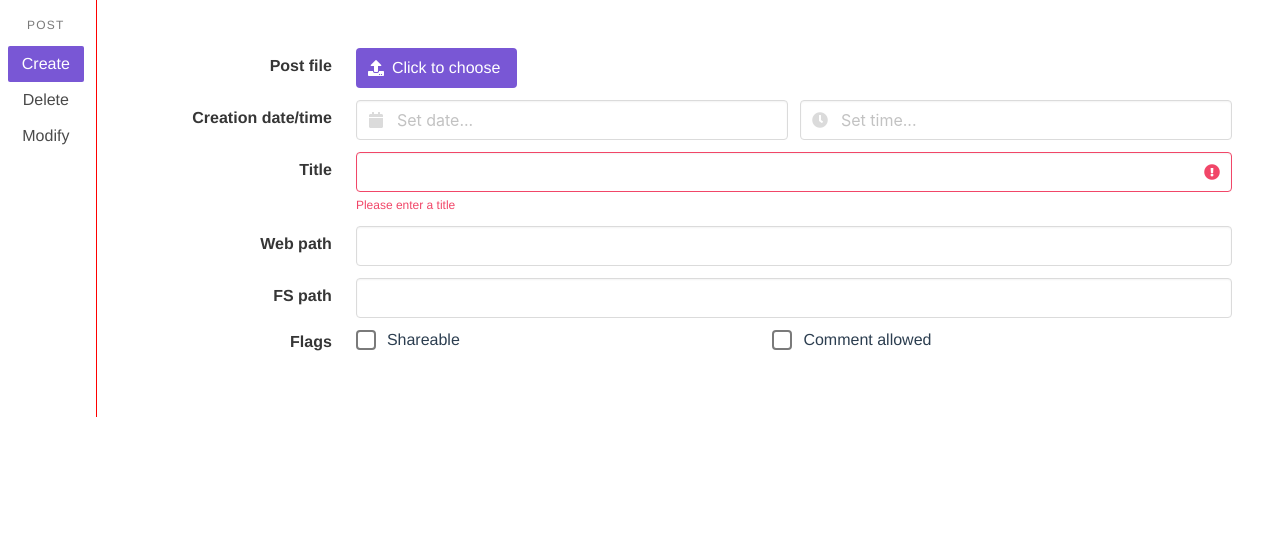
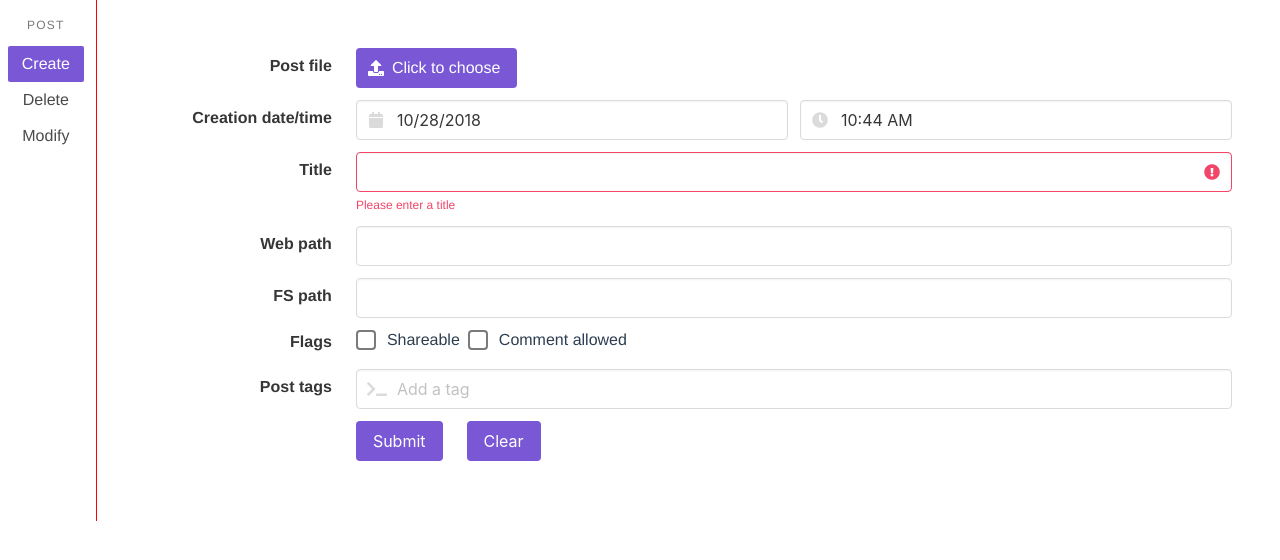
Before and after one commit to dmytro-bilokha/nibee, a Vue app in the folder admin-frontend/: page /#/create in a window 1280 px wide. Shown: the top 560 px of the page. Built offline with nearby package versions, Linux system fonts and the light colour scheme.

Commit message:
Added taginput and buttons to the UI

```diff
--- a/admin-frontend/src/views/CreatePost.vue
+++ b/admin-frontend/src/views/CreatePost.vue
@@ -32,11 +32,13 @@
               placeholder="Set date..."
               icon="calendar"
               editable
+              v-model="creationDate"
             />
             <b-timepicker
               placeholder="Set time..."
               icon="clock"
               editable
+              v-model="creationTime"
             />
           </b-field>
           <b-field
@@ -72,6 +74,7 @@
             horizontal
             label="Flags"
           >
+            <p class="control">
             <b-checkbox
             >
               Shareable
@@ -79,6 +82,31 @@
             <b-checkbox>
               Comment allowed
             </b-checkbox>
+            </p>
+          </b-field>
+          <b-field
+            horizontal
+            label="Post tags"
+          >
+            <b-taginput
+                v-model="tags"
+                :data="filteredTags"
+                autocomplete
+                :allow-new="false"
+                field="name"
+                icon="terminal"
+                placeholder="Add a tag"
+                @typing="updateFilteredTags">
+            </b-taginput>
+          </b-field>
+          <b-field
+            horizontal
+            grouped
+          >
+            <p class="control">
+              <button class="button is-primary with-right-space-margin">Submit</button>
+              <button class="button is-primary with-right-space-margin">Clear</button>
+            </p>
           </b-field>
         </div>
       </section>
@@ -86,12 +114,38 @@
 </template>
 
 <script>
+const hardcodedTags =
+      [ { id: 1
+        , name: 'FreeBSD'
+        }
+      , { id: 2
+        , name: 'Linux'
+        }
+      , { id: 3
+        , name: 'Java'
+        }
+      ];
+
 export default {
   data() {
-    return {
-      file: null
-      , availableTags: []
-    };
+    return { file: null
+           , creationDate: new Date()
+           , creationTime: new Date()
+           , filteredTags: hardcodedTags
+           , tags: []
+           };
+  }
+  , methods: {
+    updateFilteredTags(text) {
+        this.filteredTags = hardcodedTags
+          .filter(tag => tag.name.toLowerCase().indexOf(text.toLowerCase()) >= 0);
+    }
   }
 }
 </script>
+
+<style scoped lang="scss">
+.with-right-space-margin {
+  margin-right: 1.5em;
+};
+</style>
```
